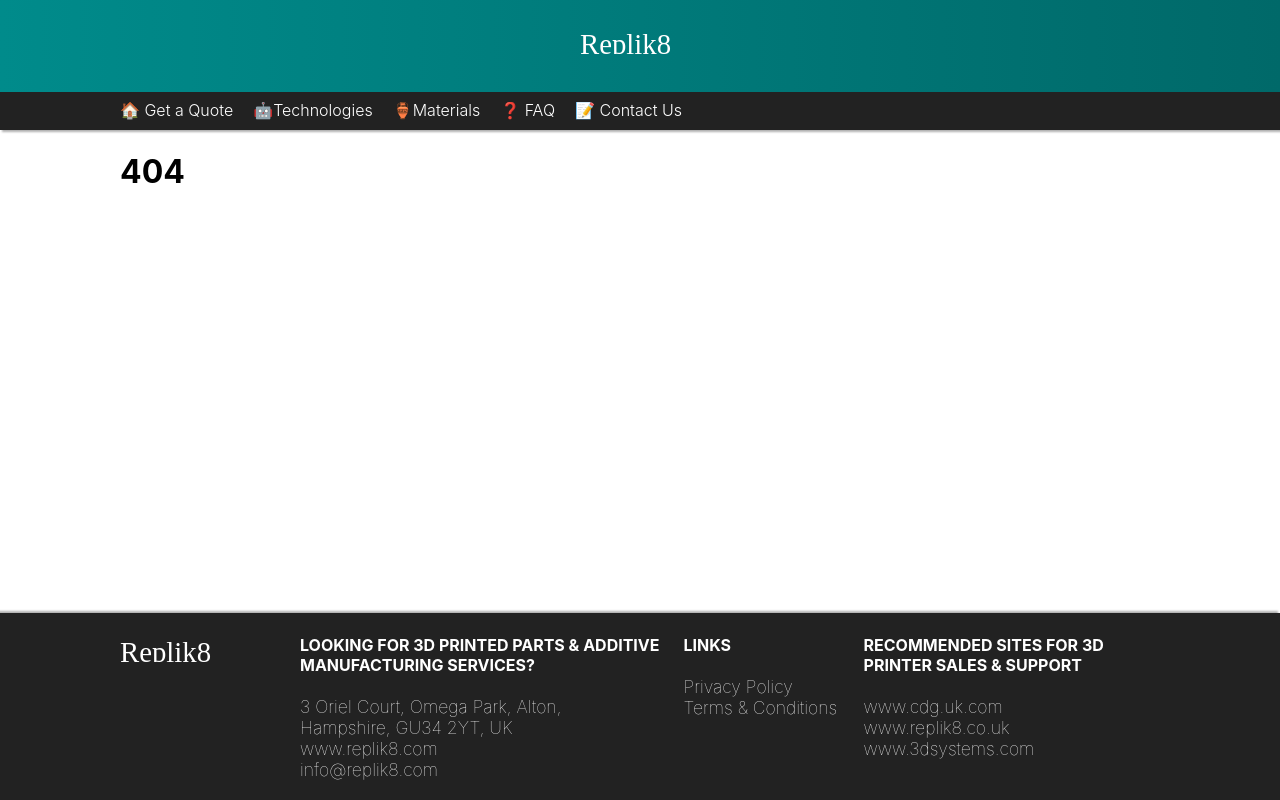
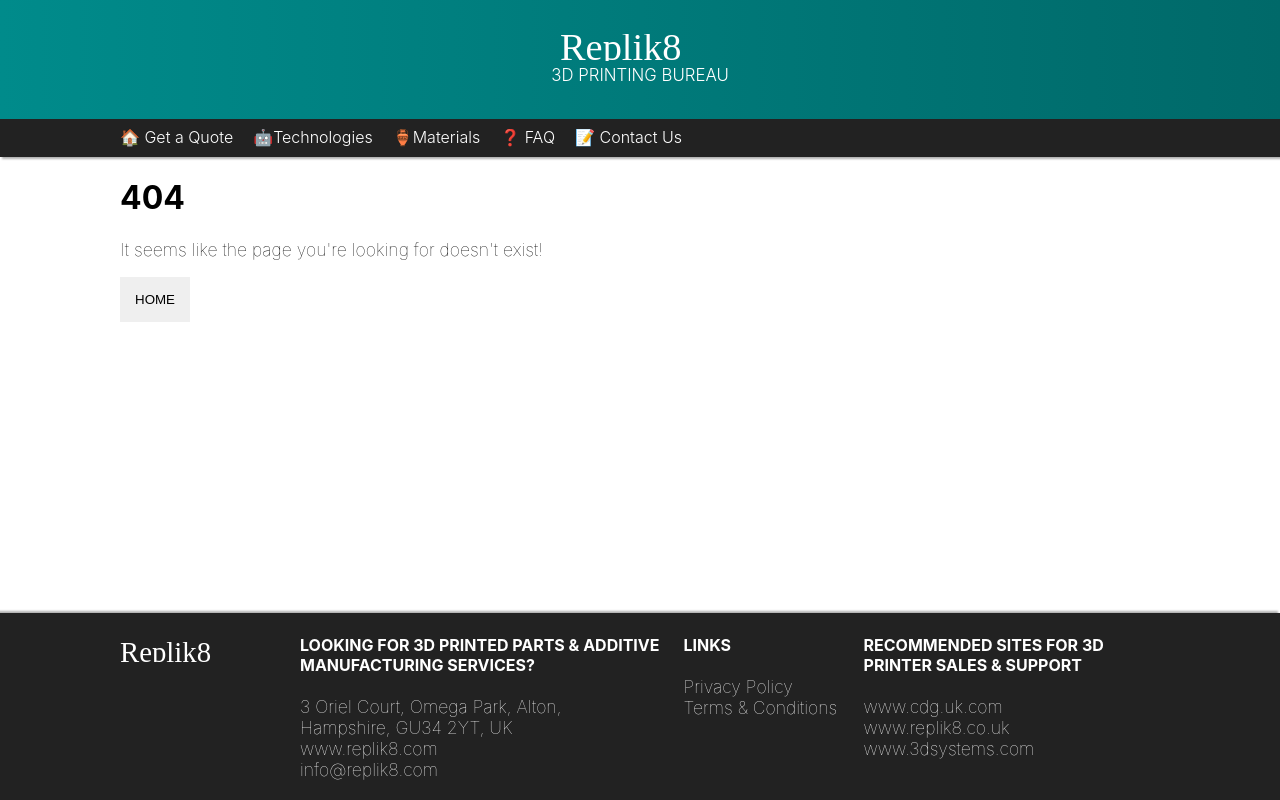
Before and after one commit to BretCameron/cdg-bureau-react, a React (Create React App) app: page /404 in a window 1280 px wide. Built offline with nearby package versions, Linux system fonts and the light colour scheme.

Commit message:
Add byline to Header

```diff
--- a/src/Header.js
+++ b/src/Header.js
@@ -10,6 +10,7 @@
         <div className="container">
           <Link to="/">
             <img id="logo" src={Logo} alt="Logo" />
+            <p>3D Printing Bureau</p>
           </Link>
         </div>
       </header>
--- a/src/Navigation.js
+++ b/src/Navigation.js
@@ -21,15 +21,25 @@
               <Header />
               <ul id="nav-list">
                 <div className="container">
-                  <li><Link to="/"><span role="img" aria-label="emoji">🏠</span> Get a Quote</Link></li>
-                  <li><Link to="/technologies"><span role="img" aria-label="emoji">🤖</span>Technologies</Link></li>
-                  <li><Link to="/materials"><span role="img" aria-label="emoji">🏺</span>Materials</Link></li>
-                  <li><Link to="/faq"><span role="img" aria-label="emoji">❓</span> FAQ</Link></li>
-                  {/* <li><Link to="/example-parts"><span role="img" aria-label="emoji">🔩</span> Example Parts</Link></li> */}
-                  <li><Link to="/contact-us"><span role="img" aria-label="emoji">📝</span> Contact Us</Link></li>
+                  <li>
+                    <Link to="/"><span role="img" aria-label="emoji">🏠</span> Get a Quote</Link>
+                  </li>
+                  <li>
+                    <Link to="/technologies"><span role="img" aria-label="emoji">🤖</span>Technologies</Link>
+                  </li>
+                  <li><Link to="/materials"><span role="img" aria-label="emoji">🏺</span>Materials</Link>
+                  </li>
+                  <li>
+                    <Link to="/faq"><span role="img" aria-label="emoji">❓</span> FAQ</Link>
+                  </li>
+                  {/* <li>
+                  <Link to="/example-parts"><span role="img" aria-label="emoji">🔩</span> Example Parts</Link>
+                </li> */}
+                  <li>
+                    <Link to="/contact-us"><span role="img" aria-label="emoji">📝</span> Contact Us</Link>
+                  </li>
                   <hr />
                 </div>
-
               </ul>
               <div className="container">
                 <Switch>
@@ -39,6 +49,7 @@
                   <Route exact path="/faq" component={FAQ} />
                   <Route exact path="/example-parts" component={ExampleParts} />
                   <Route exact path="/contact-us" component={ContactUs} />
+                  <Route exact path="/404" component={NoMatch} />
                   <Route component={NoMatch} />
                 </Switch>
               </div>
@@ -51,4 +62,4 @@
       </BrowserRouter>
     )
   }
-}
+};
--- a/src/pages/NoMatch.js
+++ b/src/pages/NoMatch.js
@@ -1,10 +1,13 @@
-import React, { Component } from 'react'
+import React, { Component } from 'react';
+import { Link } from 'react-router-dom';
 
 export default class NoMatch extends Component {
   render() {
     return (
       <div>
         <h1>404</h1>
+        <p>It seems like the page you're looking for doesn't exist!</p>
+        <Link to="/"><button>Home</button></Link>
       </div>
     )
   }
--- a/src/style.scss
+++ b/src/style.scss
@@ -198,8 +198,11 @@
 // Tag Cloud
 
 button {
+  font-weight: 100;
+  text-transform: uppercase;
   border: none;
   box-sizing: border-box;
+  padding: 15px;
 }
 
 .tag-cloud {
@@ -237,8 +240,21 @@
 // Logo
 
 #logo {
-  max-width: 120px;
+  max-width: 160px;
   padding: 14px 0;
+}
+
+a {
+  text-decoration: none;
+
+  p {
+    margin: -14px 0 14px 0;
+    font-size: 1.05rem;
+    font-weight: 300;
+    color: white;
+    text-decoration: none;
+    text-transform: uppercase;
+  }
 }
 
 // FAQ
```
Lines whose indentation alone changed are shown as unchanged.
